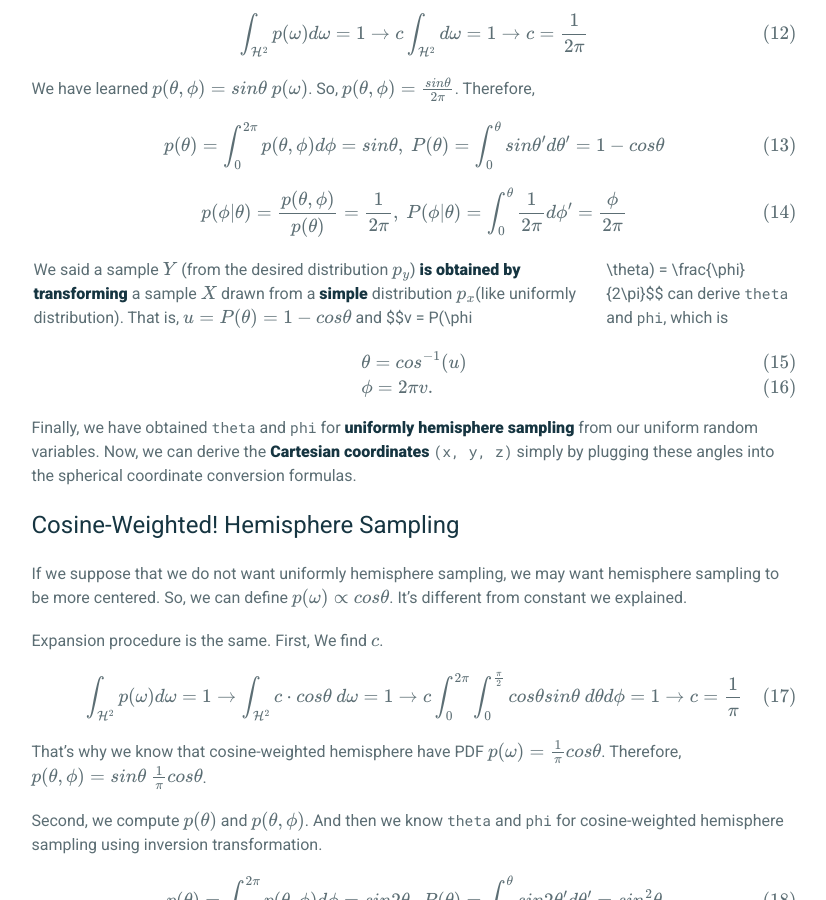
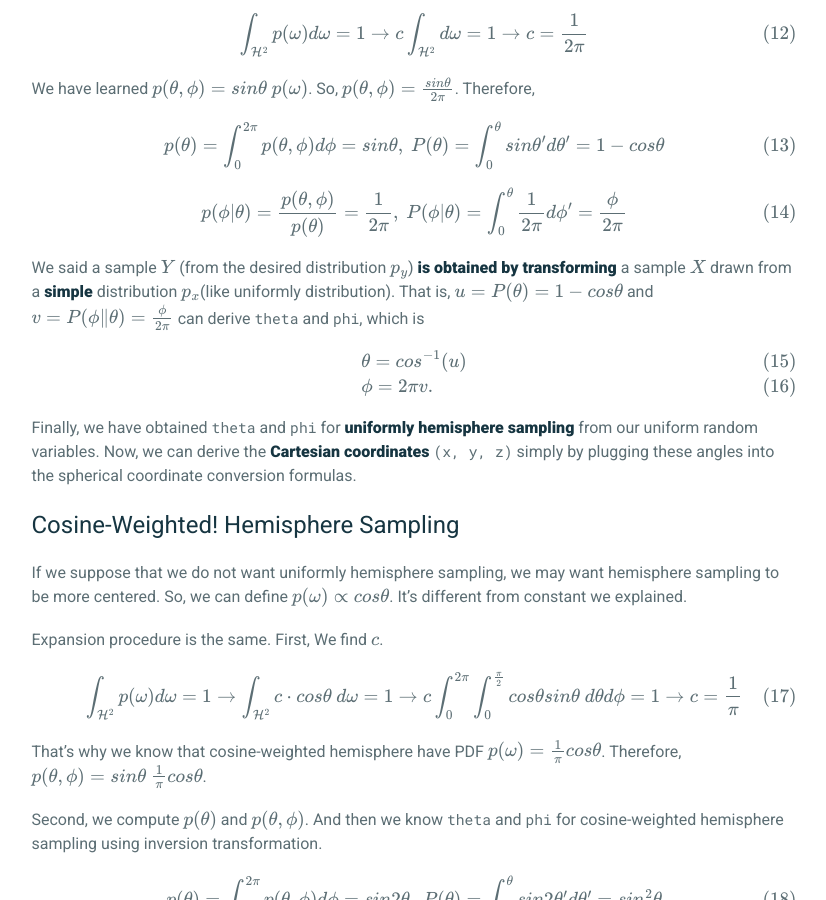
Before and after one commit to JungsikOh/jungsikoh.github.io, a Jekyll site: the page built from _posts/2025-11-12-How the rays are sampled from BRDF.md, in a window 1280 px wide and 900 px high, scrolled down 2466 px. Shown: the whole window, without its empty margins (226-1052 px from the left). Built offline with Jekyll 4.4.1, drawn with Linux system fonts in a browser that asks for light colours; formulas are drawn with MathJax 3; comment, search, counter and statistics services are not loaded.

```diff
--- a/_posts/2025-11-12-How the rays are sampled from BRDF.md
+++ b/_posts/2025-11-12-How the rays are sampled from BRDF.md
@@ -96,7 +96,7 @@ P(\phi|\theta)=\int^\theta_0 \frac{1}{2\pi}d\phi'=\frac{\phi}{2\pi}
 \end{align}
 $$
 
-We said a sample $Y$ (from the desired distribution $p_y$) **is obtained by transforming** a sample $X$ drawn from a **simple** distribution $p_x$(like uniformly distribution). That is, $u = P(\theta) = 1-cos\theta$ and $$v = P(\phi | \theta) = \frac{\phi}{2\pi}$$ can derive `theta` and `phi`, which is
+We said a sample $Y$ (from the desired distribution $p_y$) **is obtained by transforming** a sample $X$ drawn from a **simple** distribution $p_x$(like uniformly distribution). That is, $u = P(\theta) = 1-cos\theta$ and $$v = P(\phi \| \theta) = \frac{\phi}{2\pi}$$ can derive `theta` and `phi`, which is
 
 $$
 \begin{align}
```
